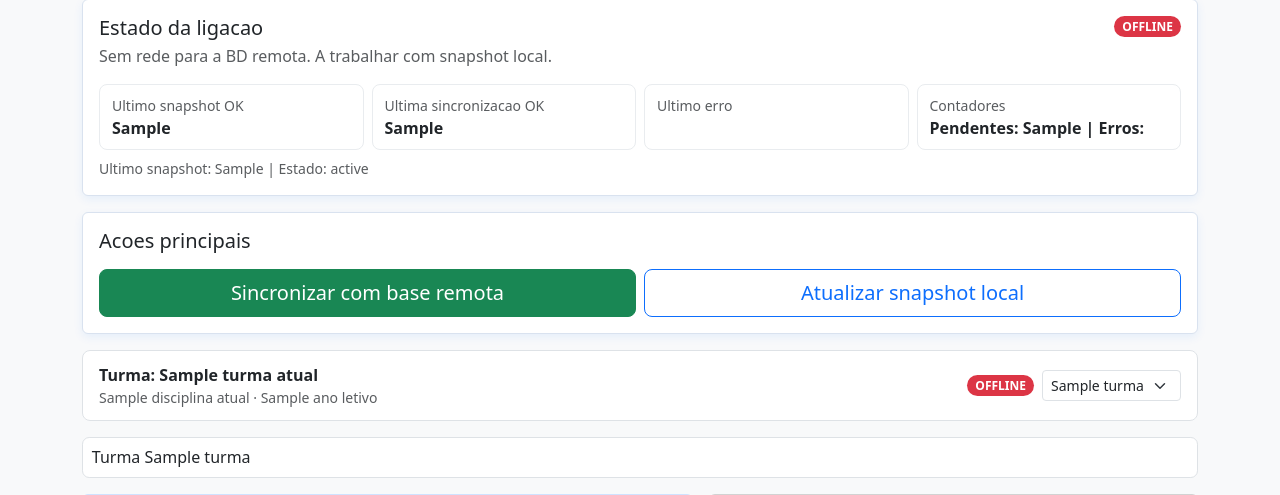
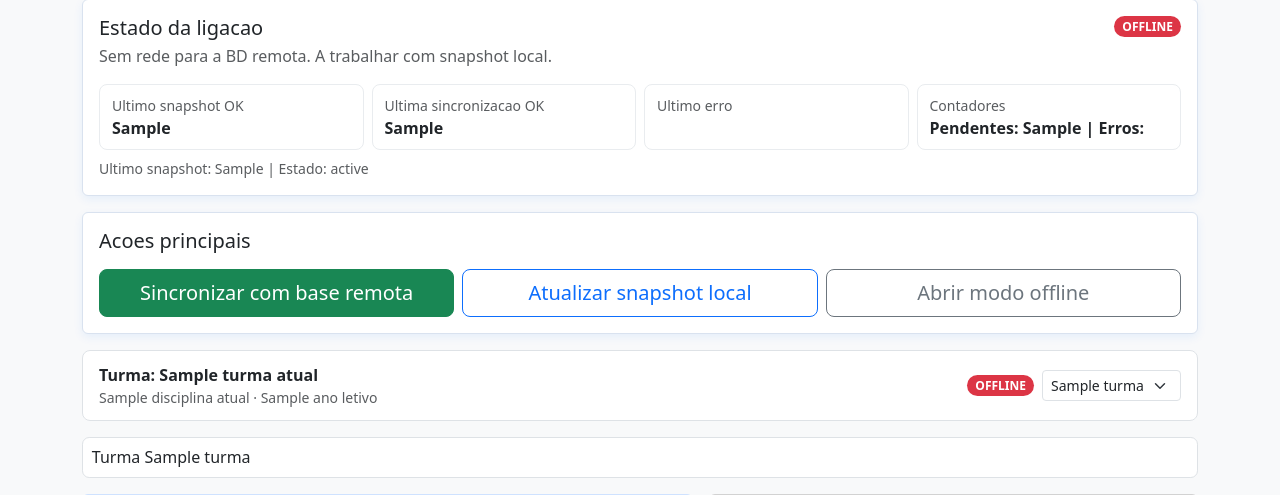
Before and after one commit to anselmopinheiro/_sumarios-v2, a Flask app: template templates/dashboard.html in a window 1280 px wide. Shown: the part 312-807 px from the top of the page. Run offline with Flask 3, Linux system fonts and the light colour scheme; tables that the repository leaves empty hold one stand-in row (values such as "Sample post"); the template is opened without the code that fills it: values that come from a table or form of the project are taken from there, most other values are stand-ins (such as "Sample title", 1, 10 or a date in 2020); parts of the project's set-up code (start-up, migrations or seed data) failed here and were passed over; some libraries are stand-ins or nearby versions.

Commit message:
Update dashboard.html

```diff
--- a/templates/dashboard.html
+++ b/templates/dashboard.html
@@ -203,17 +203,20 @@
   <div class="card-body">
     <h3 class="h5 mb-3">Acoes principais</h3>
     <div class="row g-2">
-      <div class="col-md-6">
+      <div class="col-md-4">
         <form method="post" action="{{ url_for('offline.sync_page') }}" class="d-grid">
           <input type="hidden" name="next" value="dashboard">
           <button class="btn btn-success btn-lg" type="submit">Sincronizar com base remota</button>
         </form>
       </div>
-      <div class="col-md-6">
+      <div class="col-md-4">
         <form method="post" action="{{ url_for('offline.snapshot_now') }}" class="d-grid">
           <input type="hidden" name="next" value="dashboard">
           <button class="btn btn-outline-primary btn-lg" type="submit">Atualizar snapshot local</button>
         </form>
+      </div>
+      <div class="col-md-4">
+        <a class="btn btn-outline-secondary btn-lg w-100" href="{{ url_for('offline.dashboard') }}">Abrir modo offline</a>
       </div>
     </div>
   </div>
```
